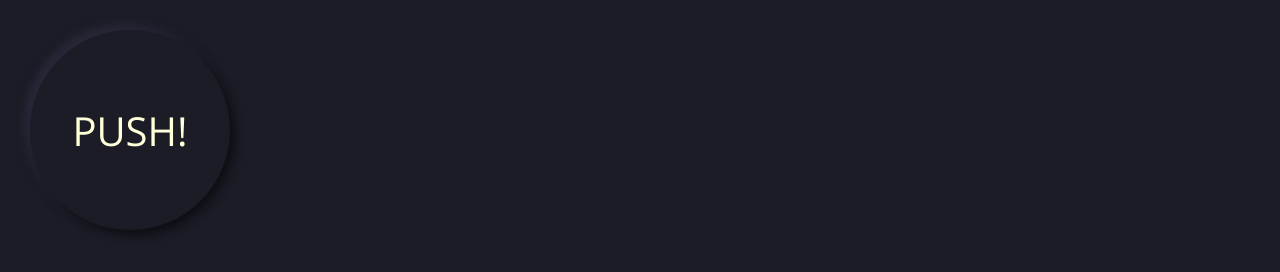
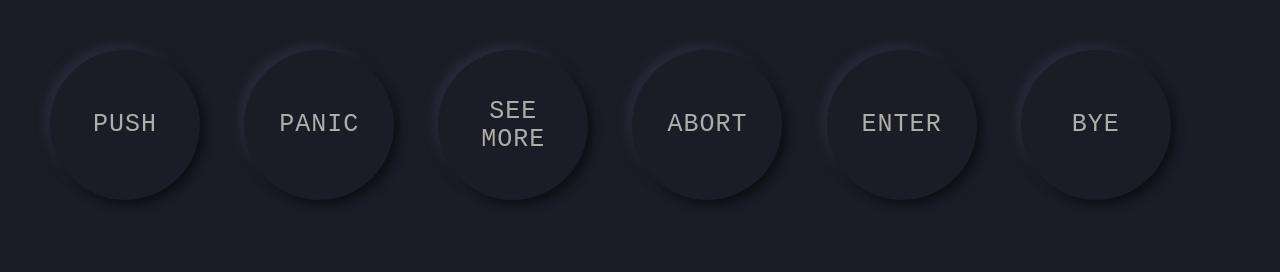
Before and after one commit to TylerAuer/neomorph-play, a website: page index.html in a window 1280 px wide. Drawn offline with nearby package versions, Linux system fonts and the light colour scheme; a web font is replaced by a local one.

Commit message:
Finish design of basic btn

```diff
--- a/index.html
+++ b/index.html
@@ -17,7 +17,32 @@
 
   <div class="round-btn">
     <div class="round-btn__label">
-      PUSH!
+      Push
+    </div>
+  </div>
+  <div class="round-btn">
+    <div class="round-btn__label">
+      Panic
+    </div>
+  </div>
+  <div class="round-btn">
+    <div class="round-btn__label">
+      See more
+    </div>
+  </div>
+  <div class="round-btn">
+    <div class="round-btn__label">
+      Abort
+    </div>
+  </div>
+  <div class="round-btn">
+    <div class="round-btn__label">
+      Enter
+    </div>
+  </div>
+  <div class="round-btn">
+    <div class="round-btn__label">
+      Bye
     </div>
   </div>
 
--- a/sass/components/round-btn.scss
+++ b/sass/components/round-btn.scss
@@ -1,24 +1,46 @@
 .round-btn {
   position: relative;
   display: inline-block;
-  height: 20rem;
-  width: 20rem;
+  height: 15rem;
+  width: 15rem;
   border-radius: 50%;
   background: #1c1c27;
   box-shadow: 5px 5px 10px #0e0e13, -5px -5px 10px #2a2a3b;
   transition: all 0.2s;
+  margin: 2rem;
 
   &__label {
+    font-family: $font-mono;
     position: absolute;
-    font-size: 4rem;
+    text-align: center;
+    text-transform: uppercase;
+    line-height: 1.1;
     top: 50%;
     left: 50%;
     transform: translate(-50%, -50%);
-    color: rgb(255, 255, 218);
+    font-size: 2.5rem;
+    font-weight: 500;
+    letter-spacing: 1px;
+    color: rgb(173, 173, 170);
   }
 
   &:hover {
-    border-radius: 0;
     cursor: pointer;
   }
+
+  &:hover &__label {
+    color: rgb(250, 3, 238);
+    text-shadow: 0 0 1rem rgba(250, 3, 238, 0.548),
+      0 0 2rem rgba(250, 3, 238, 0.397);
+  }
+
+  &:active,
+  &:focus {
+    box-shadow: inset 5px 5px 10px #0e0e13, inset -5px -5px 10px #2a2a3b;
+  }
+
+  &:active &__label,
+  &:focus &__label {
+    transform: scale(0.95) translate(-50%, -50%);
+  }
 }
```
Also changed, not shown: css/style.css.
